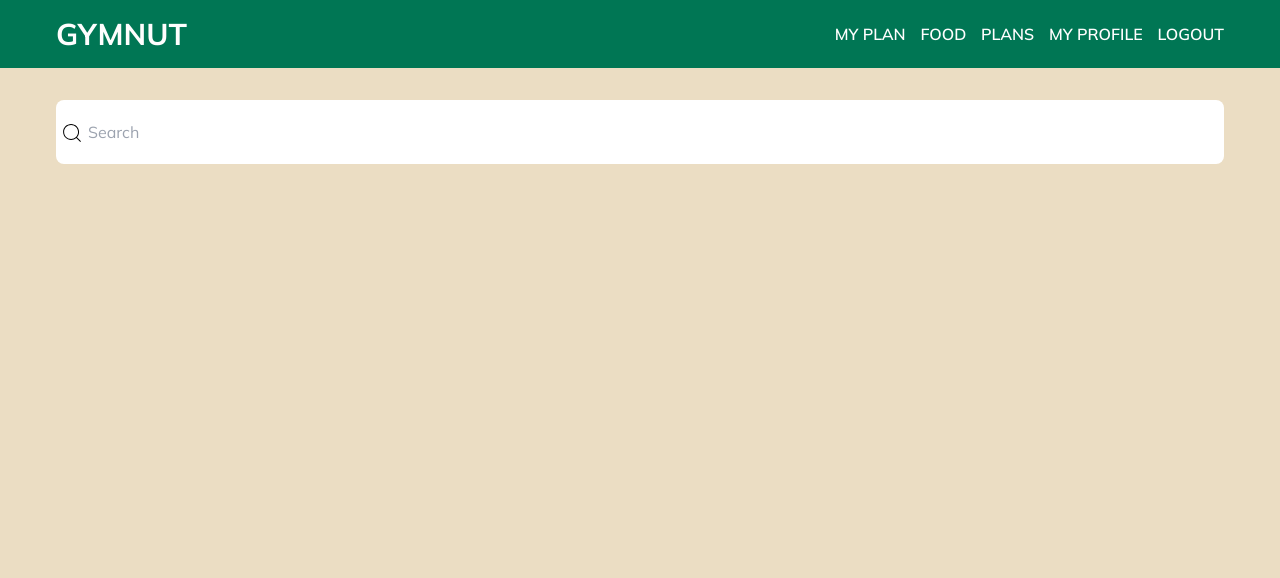
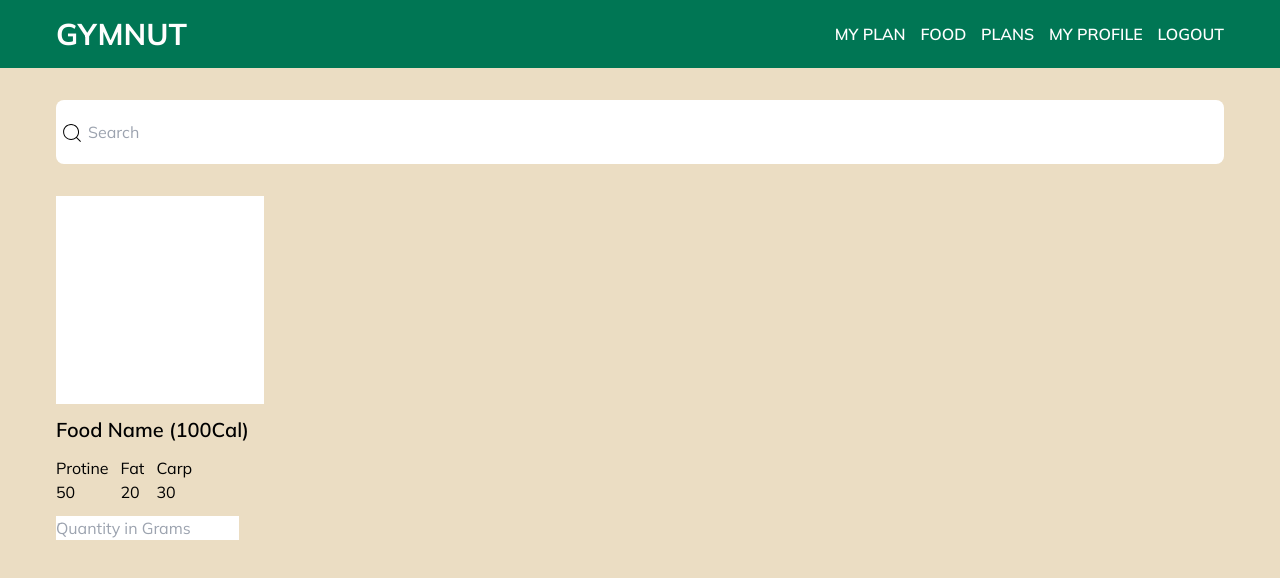
Before and after one commit to amrashraf2001/Gym-Nutrition-Plan, a React (Vite) app in the folder client/: page /userPage in a window 1280 px wide. Shown: the top 578 px of the page. Built offline with nearby package versions, Linux system fonts and the light colour scheme; sample sign-in values are in the browser's storage.

Commit message:
"Added new state variable 'food', updated searchFood function, and modified Track component's JSX structure and styles."

```diff
--- a/client/src/pages/Track/Track.jsx
+++ b/client/src/pages/Track/Track.jsx
@@ -7,7 +7,8 @@ const Track = () => {
     const loggedData = useContext(UserContext);
     const page = 1;
     const limit = 6;
-    const [foodItems, setFoodItems] = useState([])
+    const [foodItems, setFoodItems] = useState([]);
+    const [food, setFood] = useState(null);
 
     const searchFood = async (e) => {
         try {
@@ -36,7 +37,7 @@ const Track = () => {
     }
 
     return (
-        <section className="px-14 flex items-start justify-center py-8 ">
+        <section className="px-14 flex flex-col items-start justify-center py-8 ">
             <div className="w-full">
                 <div className="relative w-full">
                     <input type="search" onChange={searchFood} autoComplete="off" className=" p-1 rounded-lg w-full h-16 pl-8 outline-none" id="search" placeholder="Search" />
@@ -48,14 +49,31 @@ const Track = () => {
                             {
                                 foodItems.map((item) => {
                                     return (
-                                        <p onClick={() => displayItem(item._id)} className="font-semibold cursor-pointer text-2xl" key={item._id}>{item.name}</p>
+                                        <p onClick={() => setFood(item)} className="font-semibold cursor-pointer text-2xl" key={item._id}>{item.name}</p>
                                     )
                                 })
                             }
                         </div>
                         :
-                        <div className="w-full px-10 py-5 bg-gray-400 rounded-md hidden"></div>
+                        null
                 }
+            </div>
+            <div className="w-52 py-8 flex flex-wrap gap-3">
+                <div className="w-full h-52 bg-white"></div>
+                <h2 className="font-semibold text-xl">Food Name (100Cal)</h2>
+                <div>
+                    <p>Protine</p>
+                    <p>50</p>
+                </div>
+                <div>
+                    <p>Fat</p>
+                    <p>20</p>
+                </div>
+                <div>
+                    <p>Carp</p>
+                    <p>30</p>
+                </div>
+                <input type="number" placeholder="َQuantity in Grams" />
             </div>
         </section>
     )
```
